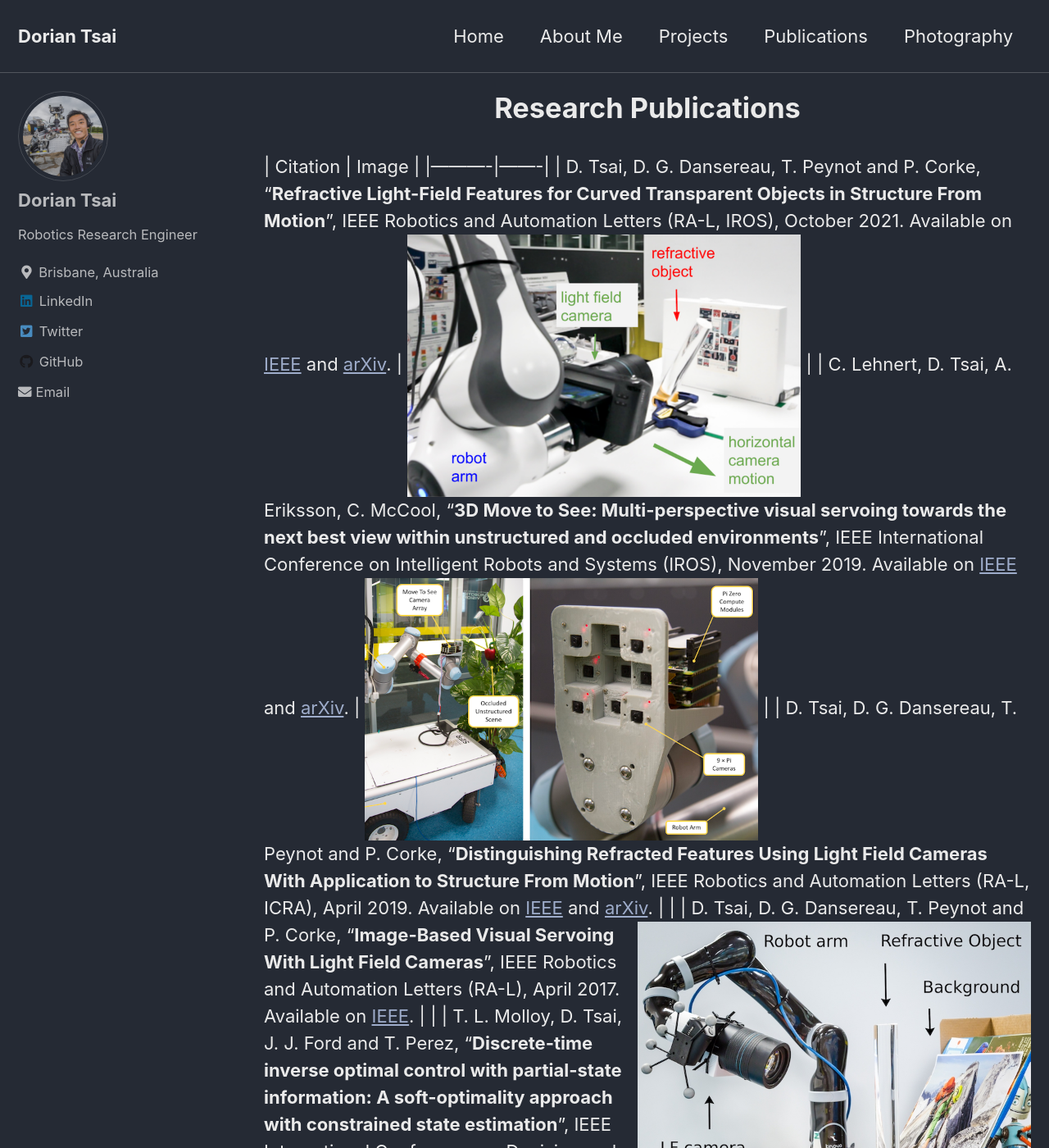
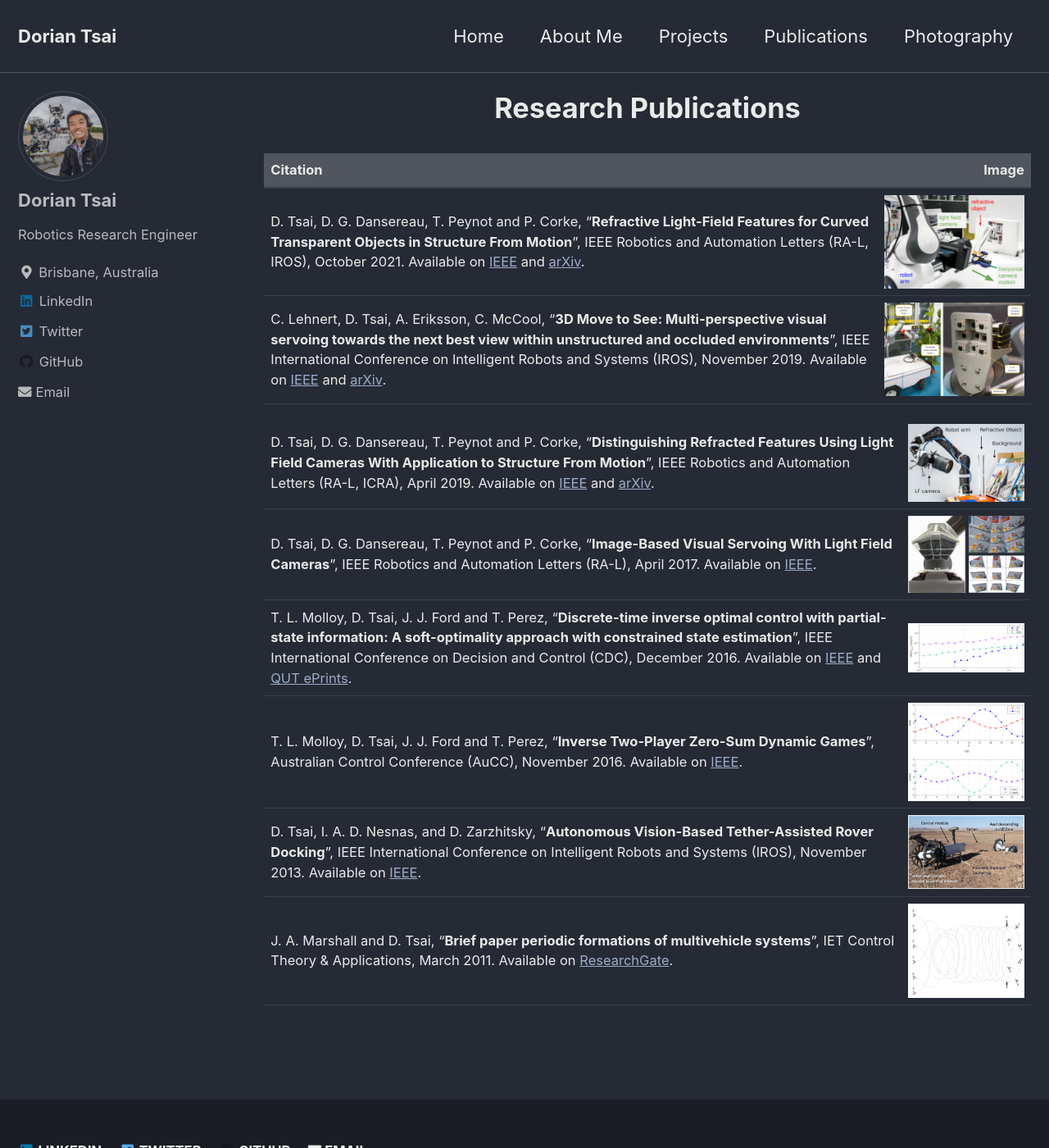
Before and after one commit to doriantsai/doriantsai.github.io, a Jekyll site: the page built from _pages/publications.md, in a window 1280 px wide and 1400 px high. Shown: the whole window at 82% size. Built offline with Jekyll 4.4.1, drawn with Linux system fonts in a browser that asks for light colours; cached includes are drawn as plain includes; some of the changed text lies outside the part shown.

Commit message:
minor fix

```diff
--- a/_pages/publications.md
+++ b/_pages/publications.md
@@ -7,11 +7,13 @@ classes: wide
 <h1 style="text-align: center; margin-bottom: 1em;">Research Publications</h1>
 
 
-| Citation | Image |
-|----------|-------|
-| D. Tsai, D. G. Dansereau, T. Peynot and P. Corke, "**Refractive Light-Field Features for Curved Transparent Objects in Structure From Motion**", IEEE Robotics and Automation Letters (RA-L, IROS), October 2021. Available on [IEEE](https://ieeexplore.ieee.org/document/9468955) and [arXiv](https://arxiv.org/abs/2103.15349). | [<img src="/assets/images/refracted_lightfield_features.png" width="480" />](/assets/images/refracted_lightfield_features.png)  |
-<!-- <img align="right" alt="refracted light-field features" width="480" src="/assets/images/refracted_lightfield_features.png"/> -->
-| C. Lehnert, D. Tsai, A. Eriksson, C. McCool, "**3D Move to See: Multi-perspective visual servoing towards the next best view within unstructured and occluded environments**", IEEE International Conference on Intelligent Robots and Systems (IROS), November 2019. Available on [IEEE](https://ieeexplore.ieee.org/document/8967918) and [arXiv](https://arxiv.org/abs/1809.07896). | [<img src="/assets/images/MoveToSee.png" width="480"/>](/assets/images/MoveToSee.png) |
+Citation | Image
+:-----------------------------------------------|-------------:
+D. Tsai, D. G. Dansereau, T. Peynot and P. Corke, "**Refractive Light-Field Features for Curved Transparent Objects in Structure From Motion**", IEEE Robotics and Automation Letters (RA-L, IROS), October 2021. Available on [IEEE](https://ieeexplore.ieee.org/document/9468955) and [arXiv](https://arxiv.org/abs/2103.15349). | [<img src="/assets/images/refracted_lightfield_features.png" width="480" />](/assets/images/refracted_lightfield_features.png)
+C. Lehnert, D. Tsai, A. Eriksson, C. McCool, "**3D Move to See: Multi-perspective visual servoing towards the next best view within unstructured and occluded environments**", IEEE International Conference on Intelligent Robots and Systems (IROS), November 2019. Available on [IEEE](https://ieeexplore.ieee.org/document/8967918) and [arXiv](https://arxiv.org/abs/1809.07896). | [<img src="/assets/images/MoveToSee.png" width="480"/>](/assets/images/MoveToSee.png)
+
+
+
 | D. Tsai, D. G. Dansereau, T. Peynot and P. Corke, "**Distinguishing Refracted Features Using Light Field Cameras With Application to Structure From Motion**", IEEE Robotics and Automation Letters (RA-L, ICRA), April 2019. Available on [IEEE](https://ieeexplore.ieee.org/document/8556460) and [arXiv](https://arxiv.org/abs/1806.07375). | <img align="right" alt="light-field camera on robot arm" width="480" src="/assets/images/KinovaIllum-3_labelled.jpg"/> |
 | D. Tsai, D. G. Dansereau, T. Peynot and P. Corke, "**Image-Based Visual Servoing With Light Field Cameras**", IEEE Robotics and Automation Letters (RA-L), April 2017. Available on [IEEE](https://ieeexplore.ieee.org/document/7820142). | <img align="right" alt="mirror camera" width="480" src="/assets/images/lfibvs.png"/> |
 | T. L. Molloy, D. Tsai, J. J. Ford and T. Perez, "**Discrete-time inverse optimal control with partial-state information: A soft-optimality approach with constrained state estimation**", IEEE International Conference on Decision and Control (CDC), December 2016. Available on [IEEE](https://ieeexplore.ieee.org/document/7798546) and [QUT ePrints](https://eprints.qut.edu.au/99541/). | <img align="right" alt="light-field camera on robot arm" width="480" height="320" src="/assets/images/discrete_inverse_optimal_control.png"/> |
```
